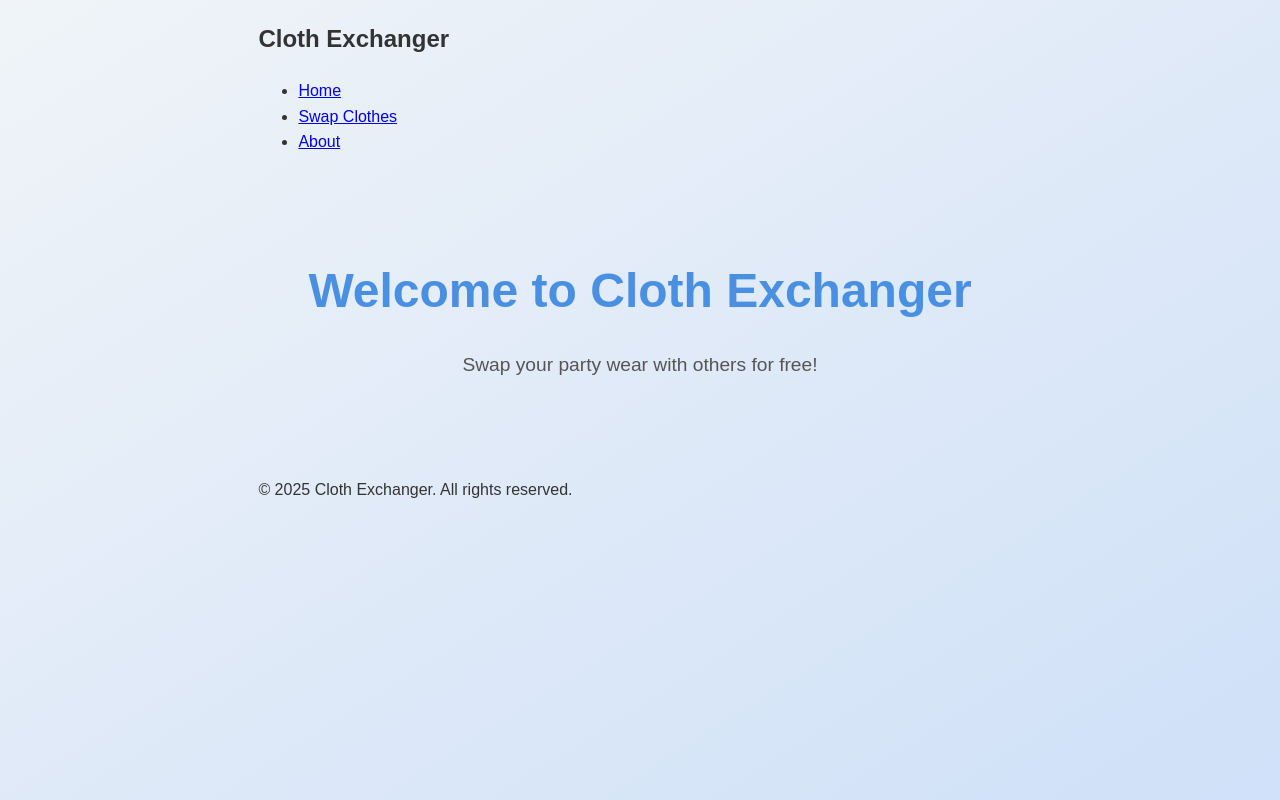
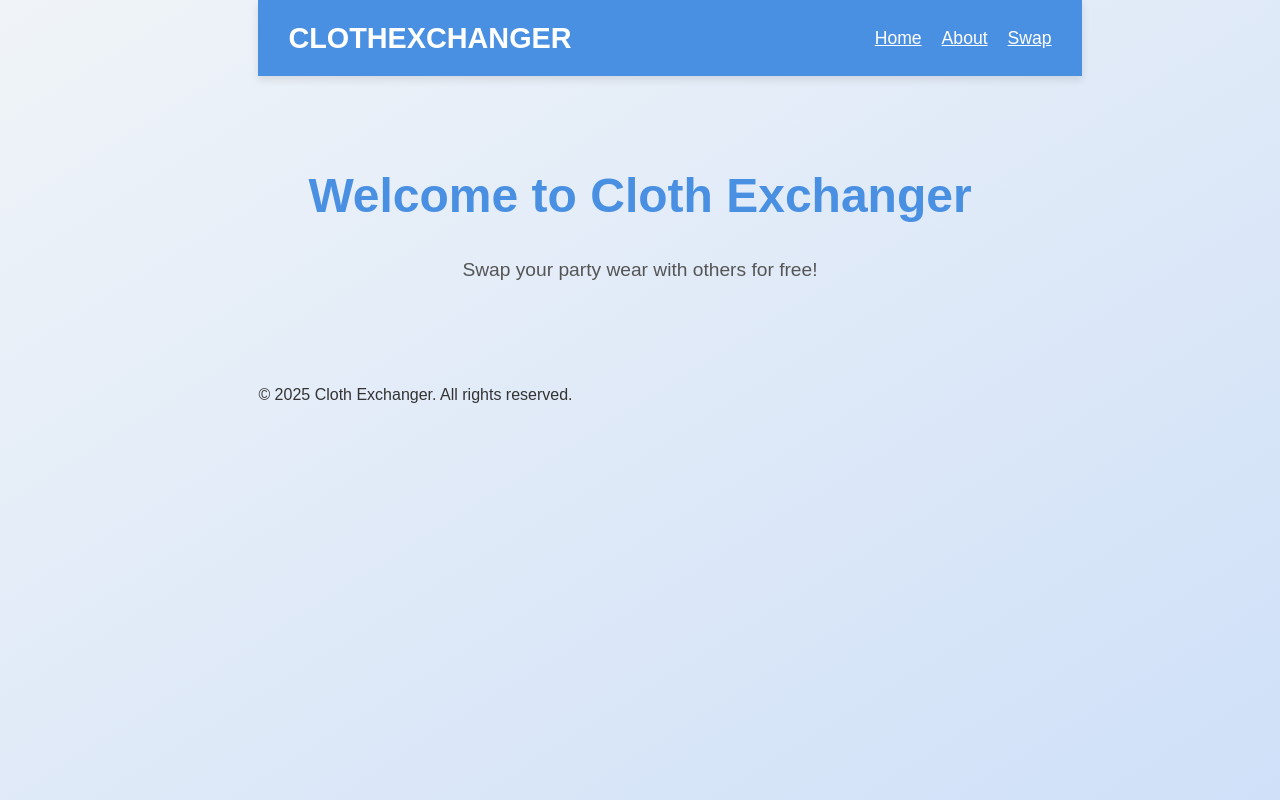
Before and after one commit to pranaymakkena/clothexchanger, a React (Create React App) app: page / in a window 1280 px wide. Built offline with nearby package versions, Linux system fonts and the light colour scheme.

Commit message:
Update Navbar.js

```diff
--- a/src/components/Navbar.js
+++ b/src/components/Navbar.js
@@ -1,15 +1,14 @@
 import React from 'react';
-import { Link } from 'react-router-dom';
 
 const Navbar = () => {
   return (
-    <nav>
-      <h1>Cloth Exchanger</h1>
-      <ul>
-        <li><Link to="/">Home</Link></li>
-        <li><Link to="/swap">Swap Clothes</Link></li>
-        <li><Link to="/about">About</Link></li>
-      </ul>
+    <nav className="navbar">
+      <div className="logo">ClothExchanger</div>
+      <div className="nav-links">
+        <a href="/">Home</a>
+        <a href="/about">About</a>
+        <a href="/swap">Swap</a>
+      </div>
     </nav>
   );
 };
```
